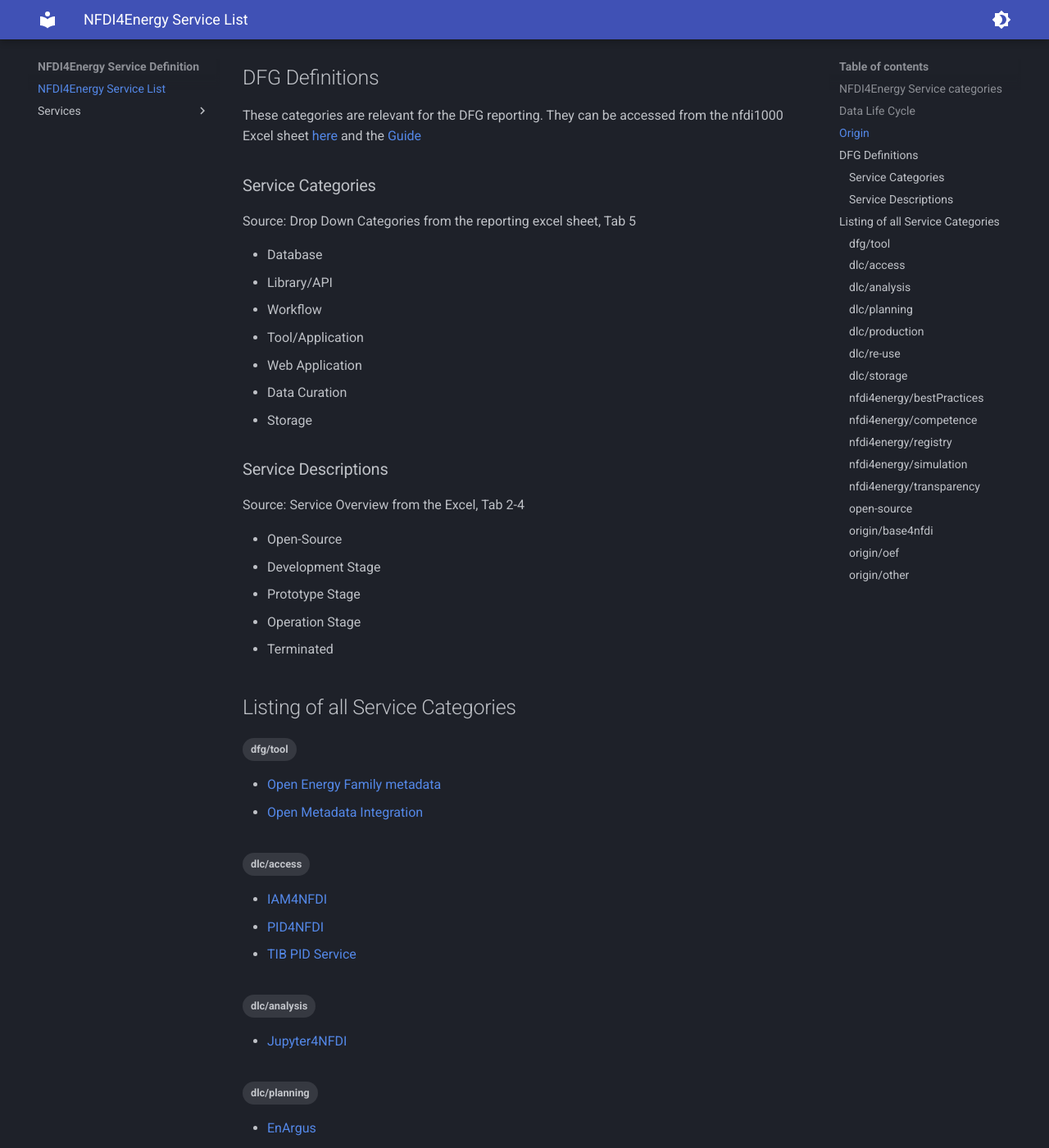
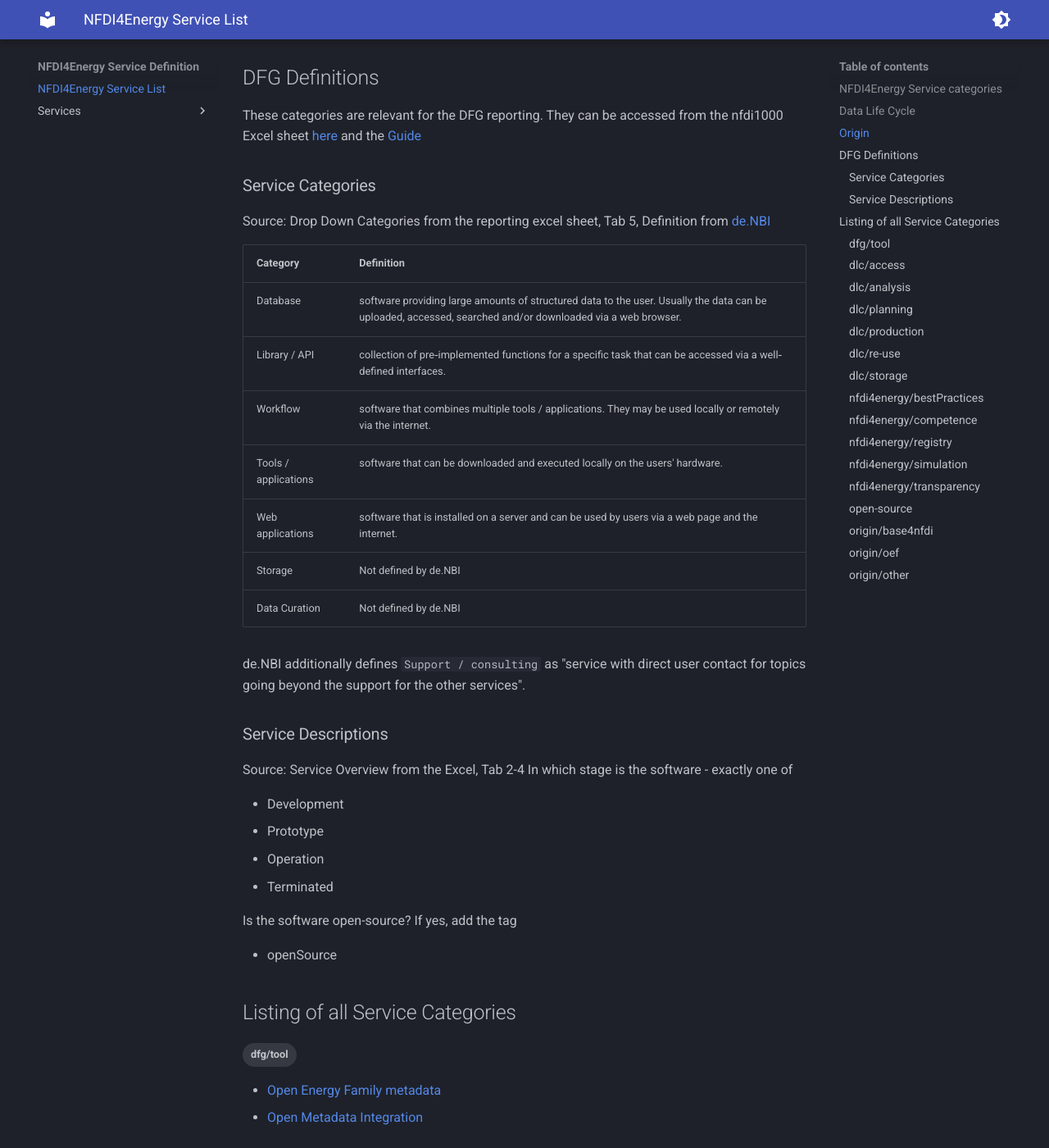
Before and after one commit to NFDI4Energy/service-portfolio, an MkDocs documentation site: the page built from docs/index.md, in a window 1280 px wide and 1400 px high, scrolled down 856 px. Shown: the whole window at 82% size. Built offline with MkDocs 1.6.1 and Material for MkDocs 9.7.7, drawn with Linux system fonts in a browser that asks for light colours.

Commit message:
Extend service definition

```diff
--- a/docs/index.md
+++ b/docs/index.md
@@ -26,24 +26,32 @@
 ## DFG Definitions
 These categories are relevant for the DFG reporting. They can be accessed from the nfdi1000 Excel sheet [here](https://www.dfg.de/de/foerderung/foerderinitiativen/nfdi/formulare-merkblaetter) and the [Guide](https://www.dfg.de/en/research-funding/funding-initiative/nfdi/guide-to-filling-out-the-supplementary-data-sheet-for-consortia-of-the-national-research-data-infrastructure-nfdi-)
 ### Service Categories
-Source: Drop Down Categories from the reporting excel sheet, Tab 5
+Source: Drop Down Categories from the reporting excel sheet, Tab 5, Definition from [de.NBI](https://zenodo.org/records/6597826)
 
-* Database
-* Library/API
-* Workflow
-* Tool/Application
-* Web Application
-* Data Curation
-* Storage
+| Category             | Definition                                                                                                                                                 |
+|----------------------|------------------------------------------------------------------------------------------------------------------------------------------------------------|
+| Database             | software providing large amounts of structured data to the user. Usually the data can be uploaded, accessed, searched and/or downloaded via a web browser. |
+| Library / API        | collection of pre‐implemented functions for a specific task that can be accessed via a well‐ defined interfaces.                                           |
+| Workflow             | software that combines multiple tools / applications. They may be used locally or remotely via the internet.                                               |
+| Tools / applications | software that can be downloaded and executed locally on the users' hardware.                                                                               |
+| Web applications     | software that is installed on a server and can be used by users via a web page and the internet.                                                           |
+| Storage              | Not defined by de.NBI                                                                                                                                      |
+| Data Curation        | Not defined by de.NBI                                                                                                                                      |
+
+de.NBI additionally defines `Support / consulting` as "service with direct user contact for topics going beyond the support for the other services".
 
 ### Service Descriptions
 Source: Service Overview from the Excel, Tab 2-4
+In which stage is the software - exactly one of
 
-* Open-Source
-* Development Stage
-* Prototype Stage
-* Operation Stage
+* Development
+* Prototype
+* Operation
 * Terminated
+
+Is the software open-source? If yes, add the tag
+
+* openSource
 
 
 ## Listing of all Service Categories
```
